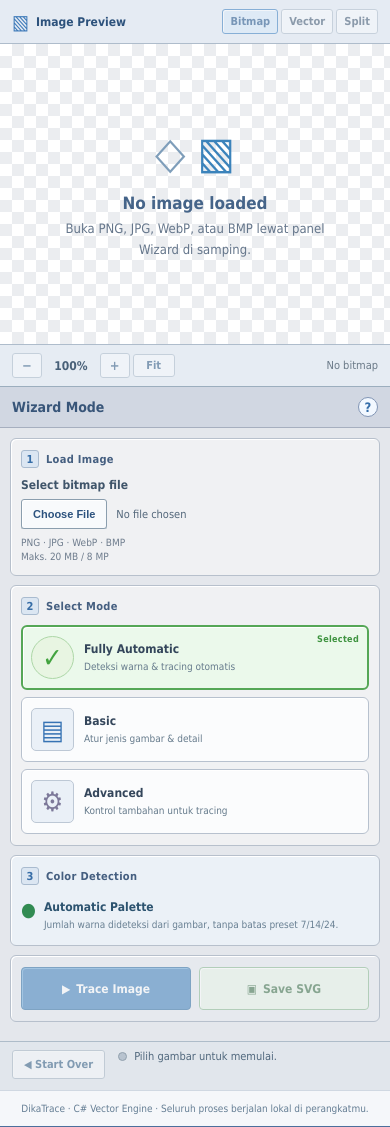
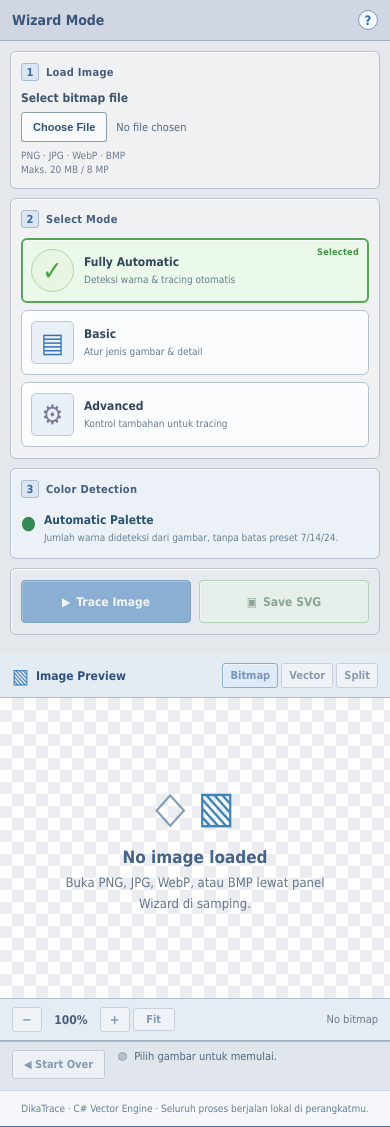
Before and after one commit to akidwush/Vectowasm, an ASP.NET Core app: page / in a window 390 px wide. Shown: the part 121-1248 px from the top of the page. Run offline with ASP.NET Core 8, Linux system fonts and the light colour scheme.

Commit message:
fix(ui): show upload wizard before empty preview on phones

```diff
--- a/Vecto.Browser/wwwroot/css/app.css
+++ b/Vecto.Browser/wwwroot/css/app.css
@@ -268,6 +268,7 @@ button:focus-visible, input:focus-visible, select:focus-visible, summary:focus-v
   .compare-panel { min-height: 280px; }
   .checker-canvas img { max-height: 310px; }
   .wizard-sidebar { display: block; }
+  .workspace.is-empty .wizard-sidebar { order: -1; }
   .wizard-content { padding: 10px; }
   .wizard-block { margin-bottom: 9px; }
   .bottom-bar { flex-wrap: wrap; align-items: flex-start; }
```
